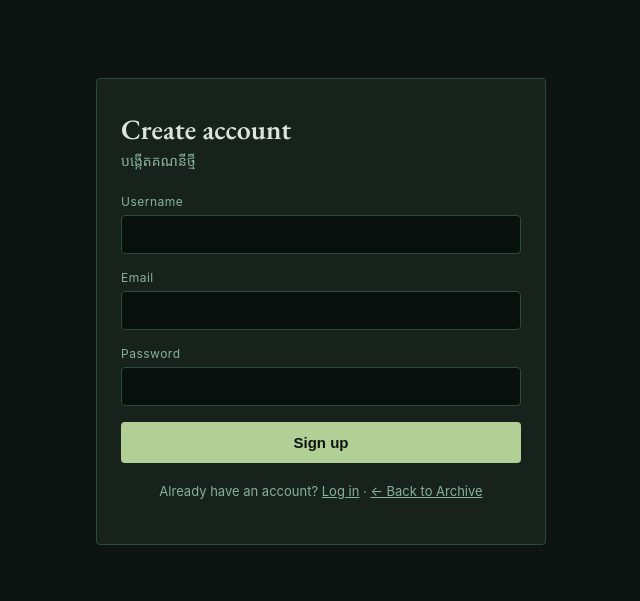
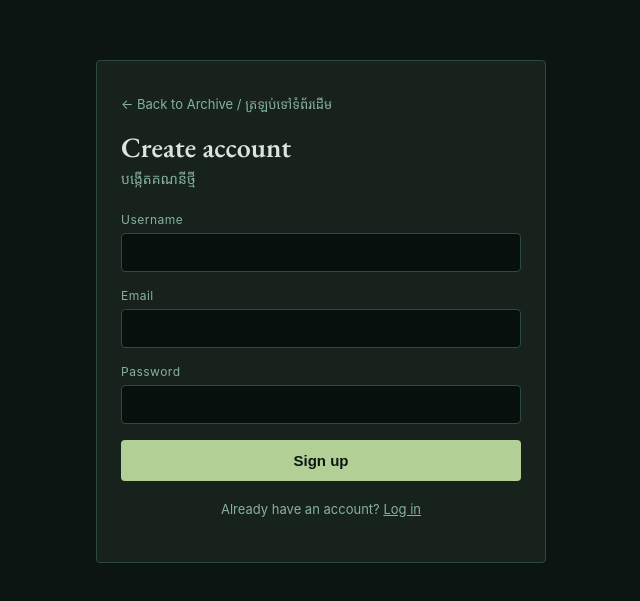
Before and after one commit to Pochhay/traditional-healing-archive, a Next.js app: page /signup in a window 1280 px wide. Shown: the part 113-714 px from the top of the page, without its empty margins (319-959 px from the left). Built offline with nearby package versions, Linux system fonts and the light colour scheme; no server answers; a web font is replaced by a local one.

Commit message:
style: add unified back navigation across all sub-pages (AI-assisted)

```diff
--- a/app/contribute/page.js
+++ b/app/contribute/page.js
@@ -208,6 +208,7 @@ const styles = {
   page: { minHeight: "100vh", maxWidth: 720, margin: "0 auto", padding: "40px 20px 80px" },
   gateCard: { backgroundColor: "#18221D", border: "1px solid #2D4A3E", borderRadius: 4, padding: "32px 24px", textAlign: "center" },
   card: { backgroundColor: "#18221D", border: "1px solid #2D4A3E", borderRadius: 4, padding: "32px 24px" },
+  back: { display: "inline-flex", alignItems: "center", gap: 6, fontSize: 13, color: "#86B29B", textDecoration: "none", marginBottom: 16 },
   title: { fontFamily: "'EB Garamond', Georgia, serif", fontSize: 28, color: "#DBE5DE", margin: "0 0 4px" },
   subtitle: { fontSize: 14, color: "#86B29B", margin: "0 0 24px" },
   label: { display: "block", fontSize: 12, color: "#86B29B", letterSpacing: 0.5, margin: "16px 0 6px" },
@@ -443,10 +444,10 @@ function ContributeForm() {
       {err && <p style={styles.error}>{err}</p>}
     </>
   );
-
   return (
     <main style={styles.page}>
       <div style={styles.card}>
+        <Link href="/" style={styles.back}>← Back to Archive / ត្រឡប់ទៅទំព័រដើម</Link>
         <h1 style={styles.title}>{isEdit ? "Edit Plant Entry" : "Contribute a Plant"}</h1>
         <p style={styles.subtitle}>{isEdit ? "កែប្រែព័ត៌មានរុក្ខជាតិ" : "បញ្ចូលរុក្ខជាតិឱសថថ្មី"}</p>
         {banner && <p style={styles.banner}>{banner}</p>}
--- a/app/login/page.js
+++ b/app/login/page.js
@@ -10,6 +10,7 @@ const supabase = createClient();
 const styles = {
   page: { minHeight: "100vh", display: "flex", alignItems: "center", justifyContent: "center", padding: 24 },
   card: { width: "100%", maxWidth: 400, backgroundColor: "#18221D", border: "1px solid #2D4A3E", borderRadius: 4, padding: "32px 24px" },
+  back: { display: "inline-flex", alignItems: "center", gap: 6, fontSize: 13, color: "#86B29B", textDecoration: "none", marginBottom: 16 },
   title: { fontFamily: "'EB Garamond', Georgia, serif", fontSize: 28, margin: "0 0 4px" },
   subtitle: { fontSize: 14, color: "#86B29B", margin: "0 0 24px" },
   label: { display: "block", fontSize: 12, color: "#86B29B", letterSpacing: 0.5, marginBottom: 6 },
@@ -51,6 +52,7 @@ export default function LoginPage() {
   return (
     <div style={styles.page}>
       <form style={styles.card} onSubmit={handleSubmit}>
+        <Link href="/" style={styles.back}>← Back to Archive / ត្រឡប់ទៅទំព័រដើម</Link>
         <h1 style={styles.title}>Sign in</h1>
         <p style={styles.subtitle}>ចូលប្រើបណ្ណាសារឱសថរុក្ខជាតិ</p>
         {error && <p style={styles.error}>{error}</p>}
@@ -60,7 +62,7 @@ export default function LoginPage() {
         <input id="password" type="password" style={styles.input} value={password} onChange={(e) => setPassword(e.target.value)} autoComplete="current-password" required />
         <button type="submit" style={styles.button} disabled={loading}>{loading ? "Signing in…" : "Sign in"}</button>
         <p style={styles.links}>
-          Need an account? <Link href="/signup" style={styles.link}>Sign up</Link> · <Link href="/" style={styles.link}>← Back to Archive</Link>
+          Need an account? <Link href="/signup" style={styles.link}>Sign up</Link>
         </p>
       </form>
     </div>
--- a/app/my-entries/page.js
+++ b/app/my-entries/page.js
@@ -13,6 +13,7 @@ const STATUS_LABELS = {
 const styles = {
   page: { minHeight: "100vh", backgroundColor: "#0C1511", padding: "40px 16px", fontFamily: "'Kantumruy Pro', sans-serif" },
   card: { maxWidth: 720, margin: "0 auto", backgroundColor: "#18221D", border: "1px solid #2D4A3E", borderRadius: 4, padding: "32px 24px" },
+  back: { display: "inline-flex", alignItems: "center", gap: 6, fontSize: 13, color: "#86B29B", textDecoration: "none", marginBottom: 16 },
   title: { color: "#E8ECE9", fontSize: 24, margin: "0 0 4px" },
   subtitle: { color: "#86B29B", fontSize: 14, margin: "0 0 24px" },
   row: { display: "flex", justifyContent: "space-between", alignItems: "center", gap: 12, padding: "14px 0", borderBottom: "1px solid #2D4A3E", flexWrap: "wrap" },
@@ -47,6 +48,7 @@ export default function MyEntriesPage() {
   return (
     <main style={styles.page}>
       <div style={styles.card}>
+        <Link href="/" style={styles.back}>← Back to Archive / ត្រឡប់ទៅទំព័រដើម</Link>
         <h1 style={styles.title}>My entries</h1>
         <p style={styles.subtitle}>រុក្ខជាតិរបស់ខ្ញុំ</p>
         {signedOut ? (
--- a/app/review/page.js
+++ b/app/review/page.js
@@ -10,6 +10,7 @@ const supabase = createClient();
 const styles = {
   page: { minHeight: "100vh", backgroundColor: "#0C1511", padding: "40px 16px", fontFamily: "'Kantumruy Pro', sans-serif" },
   wrap: { maxWidth: 860, margin: "0 auto", display: "flex", flexDirection: "column", gap: 16 },
+  back: { display: "inline-flex", alignItems: "center", gap: 6, fontSize: 13, color: "#86B29B", textDecoration: "none" },
   title: { color: "#E8ECE9", fontSize: 24, margin: "0 0 4px" },
   subtitle: { color: "#86B29B", fontSize: 14, margin: "0 0 24px" },
   note: { color: "#86B29B", margin: 0, lineHeight: 1.8 },
@@ -42,6 +43,7 @@ export default function ReviewPage() {
   return (
     <main style={styles.page}>
       <div style={styles.wrap}>
+        <Link href="/" style={styles.back}>← Back to Archive / ត្រឡប់ទៅទំព័រដើម</Link>
         <h1 style={styles.title}>Review queue</h1>
         <p style={styles.subtitle}>កន្លែងពិនិត្យរុក្ខជាតិរង់ចាំ</p>
         {state === "loading" && <p style={styles.note}>Loading queue… / កំពុងផ្ទុក…</p>}
--- a/app/signup/page.js
+++ b/app/signup/page.js
@@ -10,6 +10,7 @@ const supabase = createClient();
 const styles = {
   page: { minHeight: "100vh", display: "flex", alignItems: "center", justifyContent: "center", padding: 24 },
   card: { width: "100%", maxWidth: 400, backgroundColor: "#18221D", border: "1px solid #2D4A3E", borderRadius: 4, padding: "32px 24px" },
+  back: { display: "inline-flex", alignItems: "center", gap: 6, fontSize: 13, color: "#86B29B", textDecoration: "none", marginBottom: 16 },
   title: { fontFamily: "'EB Garamond', Georgia, serif", fontSize: 28, margin: "0 0 4px" },
   subtitle: { fontSize: 14, color: "#86B29B", margin: "0 0 24px" },
   label: { display: "block", fontSize: 12, color: "#86B29B", letterSpacing: 0.5, marginBottom: 6 },
@@ -56,6 +57,7 @@ export default function SignupPage() {
   return (
     <div style={styles.page}>
       <form style={styles.card} onSubmit={handleSubmit}>
+        <Link href="/" style={styles.back}>← Back to Archive / ត្រឡប់ទៅទំព័រដើម</Link>
         <h1 style={styles.title}>Create account</h1>
         <p style={styles.subtitle}>បង្កើតគណនីថ្មី</p>
         {error && <p style={styles.error}>{error}</p>}
@@ -67,7 +69,7 @@ export default function SignupPage() {
         <input id="password" type="password" style={styles.input} value={password} onChange={(e) => setPassword(e.target.value)} autoComplete="new-password" minLength={8} required />
         <button type="submit" style={styles.button} disabled={loading}>{loading ? "Creating account…" : "Sign up"}</button>
         <p style={styles.links}>
-          Already have an account? <Link href="/login" style={styles.link}>Log in</Link> · <Link href="/" style={styles.link}>← Back to Archive</Link>
+          Already have an account? <Link href="/login" style={styles.link}>Log in</Link>
         </p>
       </form>
     </div>
```
